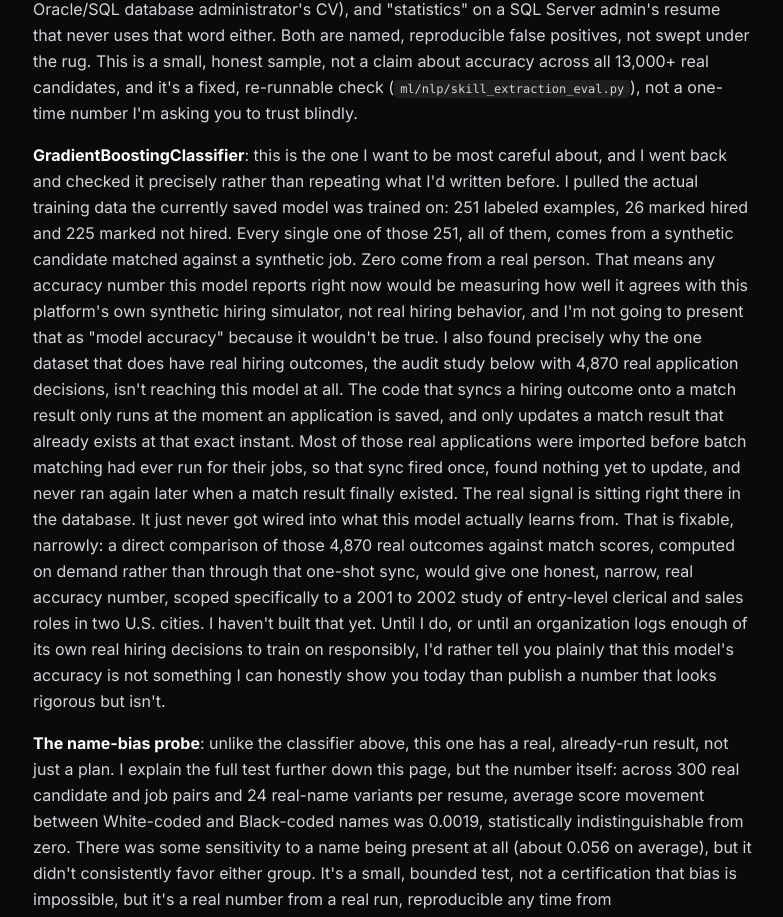
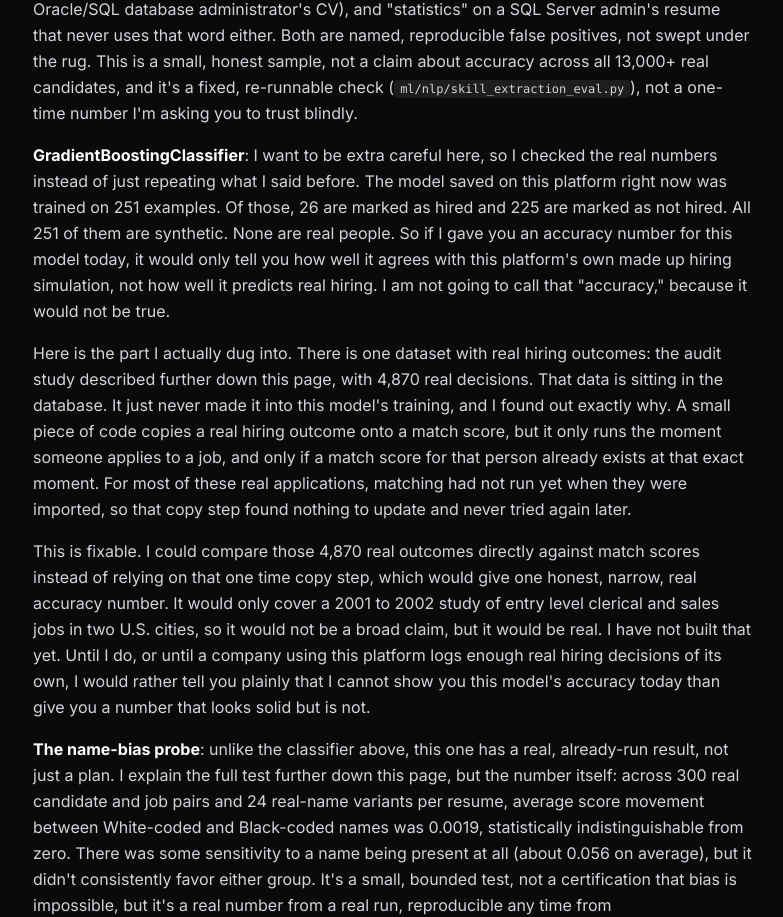
Before and after one commit to sheikhkmmtahmid/Explainable-AI-Hiring-Intelligence-Platform, a React (Vite) app in the folder frontend/: page /about in a window 1280 px wide. Shown: the part 2316-3233 px from the top of the page, without its empty margins (247-1030 px from the left). Built offline with nearby package versions, Linux system fonts and the light colour scheme.

Commit message:
Simplify the classifier reliability explanation into plain language
Same facts as before (251 training examples, all synthetic, and why the
real audit study data never reaches this model), rewritten in shorter,
plainer sentences instead of one dense paragraph.

```diff
--- a/frontend/src/pages/About.jsx
+++ b/frontend/src/pages/About.jsx
@@ -200,26 +200,29 @@ export default function About() {
               a one-time number I'm asking you to trust blindly.
             </li>
             <li className="text-gray-300 leading-relaxed">
-              <strong className="text-white">GradientBoostingClassifier</strong>: this is the one I want to be most
-              careful about, and I went back and checked it precisely rather than repeating what I'd written before. I
-              pulled the actual training data the currently saved model was trained on: 251 labeled examples, 26 marked
-              hired and 225 marked not hired. Every single one of those 251, all of them, comes from a synthetic
-              candidate matched against a synthetic job. Zero come from a real person. That means any accuracy number
-              this model reports right now would be measuring how well it agrees with this platform's own synthetic
-              hiring simulator, not real hiring behavior, and I'm not going to present that as "model accuracy" because
-              it wouldn't be true. I also found precisely why the one dataset that does have real hiring outcomes, the
-              audit study below with 4,870 real application decisions, isn't reaching this model at all. The code that
-              syncs a hiring outcome onto a match result only runs at the moment an application is saved, and only
-              updates a match result that already exists at that exact instant. Most of those real applications were
-              imported before batch matching had ever run for their jobs, so that sync fired once, found nothing yet to
-              update, and never ran again later when a match result finally existed. The real signal is sitting right
-              there in the database. It just never got wired into what this model actually learns from. That is fixable,
-              narrowly: a direct comparison of those 4,870 real outcomes against match scores, computed on demand rather
-              than through that one-shot sync, would give one honest, narrow, real accuracy number, scoped specifically
-              to a 2001 to 2002 study of entry-level clerical and sales roles in two U.S. cities. I haven't built that
-              yet. Until I do, or until an organization logs enough of its own real hiring decisions to train on
-              responsibly, I'd rather tell you plainly that this model's accuracy is not something I can honestly show
-              you today than publish a number that looks rigorous but isn't.
+              <strong className="text-white">GradientBoostingClassifier</strong>: I want to be extra careful here, so I
+              checked the real numbers instead of just repeating what I said before. The model saved on this platform
+              right now was trained on 251 examples. Of those, 26 are marked as hired and 225 are marked as not hired.
+              All 251 of them are synthetic. None are real people. So if I gave you an accuracy number for this model
+              today, it would only tell you how well it agrees with this platform's own made up hiring simulation, not
+              how well it predicts real hiring. I am not going to call that "accuracy," because it would not be true.
+            </li>
+            <li className="text-gray-300 leading-relaxed">
+              Here is the part I actually dug into. There is one dataset with real hiring outcomes: the audit study
+              described further down this page, with 4,870 real decisions. That data is sitting in the database. It
+              just never made it into this model's training, and I found out exactly why. A small piece of code copies
+              a real hiring outcome onto a match score, but it only runs the moment someone applies to a job, and only
+              if a match score for that person already exists at that exact moment. For most of these real
+              applications, matching had not run yet when they were imported, so that copy step found nothing to
+              update and never tried again later.
+            </li>
+            <li className="text-gray-300 leading-relaxed">
+              This is fixable. I could compare those 4,870 real outcomes directly against match scores instead of
+              relying on that one time copy step, which would give one honest, narrow, real accuracy number. It would
+              only cover a 2001 to 2002 study of entry level clerical and sales jobs in two U.S. cities, so it would
+              not be a broad claim, but it would be real. I have not built that yet. Until I do, or until a company
+              using this platform logs enough real hiring decisions of its own, I would rather tell you plainly that I
+              cannot show you this model's accuracy today than give you a number that looks solid but is not.
             </li>
             <li className="text-gray-300 leading-relaxed">
               <strong className="text-white">The name-bias probe</strong>: unlike the classifier above, this one has a
```
Also changed, not shown: 1 other file (tests, documents, lock files or other folders).
